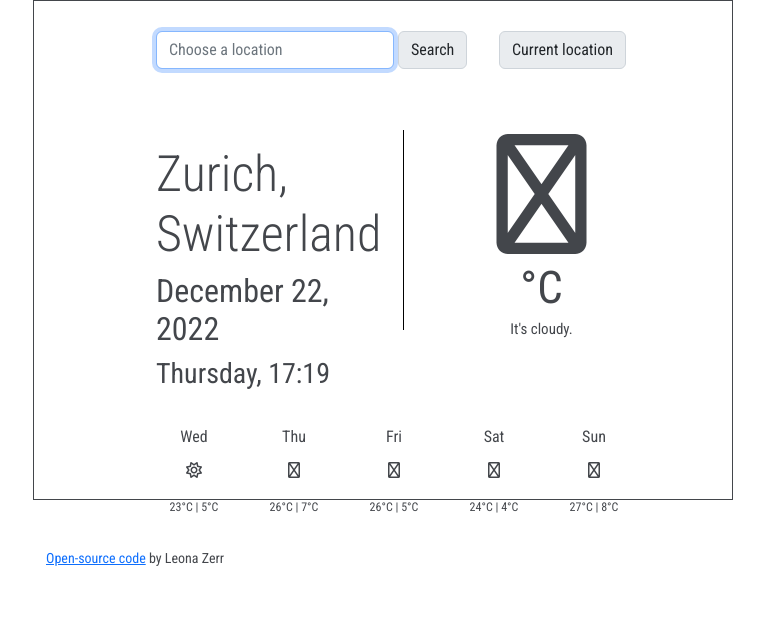
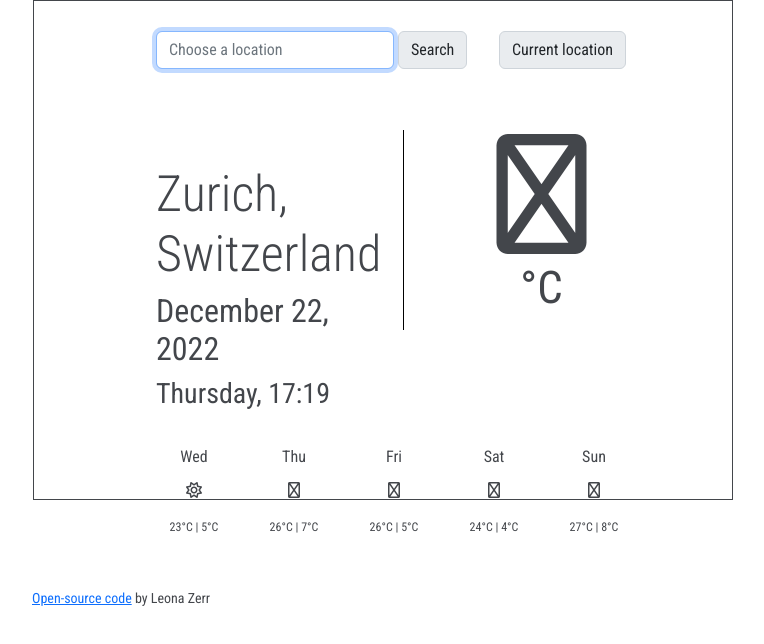
Before and after one commit to leozrr/my-project-weatherapp, a website built with Parcel: page index.html in a window 1280 px wide. Shown: the top 644 px of the page, without its empty margins (257-1021 px from the left). Built offline with nearby package versions, Linux system fonts and the light colour scheme; no server answers.

Commit message:
updated current date in js

```diff
--- a/index.html
+++ b/index.html
@@ -79,7 +79,6 @@
             <div class="currentWeather">
               <i class="fa-regular fa-cloud currentWeather-icon"></i>
               <p class="temperatureValue" id="temperature-value">°C</p>
-              <p class="text-temperature" id="description">It's cloudy.</p>
             </div>
           </div>
         </div>
--- a/src/style.css
+++ b/src/style.css
@@ -24,7 +24,7 @@ body {
   margin-bottom: 20px;
 }
 .location {
-  margin-top: 40px;
+  margin-top: 60px;
 }
 h1 {
   font-size: 50px;
@@ -77,5 +77,8 @@ h1 {
   font-size: 12px;
   margin-top: 15px;
   text-align: center;
-  margin-bottom: 30px;
+  margin-bottom: 50px;
 }
+small{
+  margin-left: -14px;
+}
```
